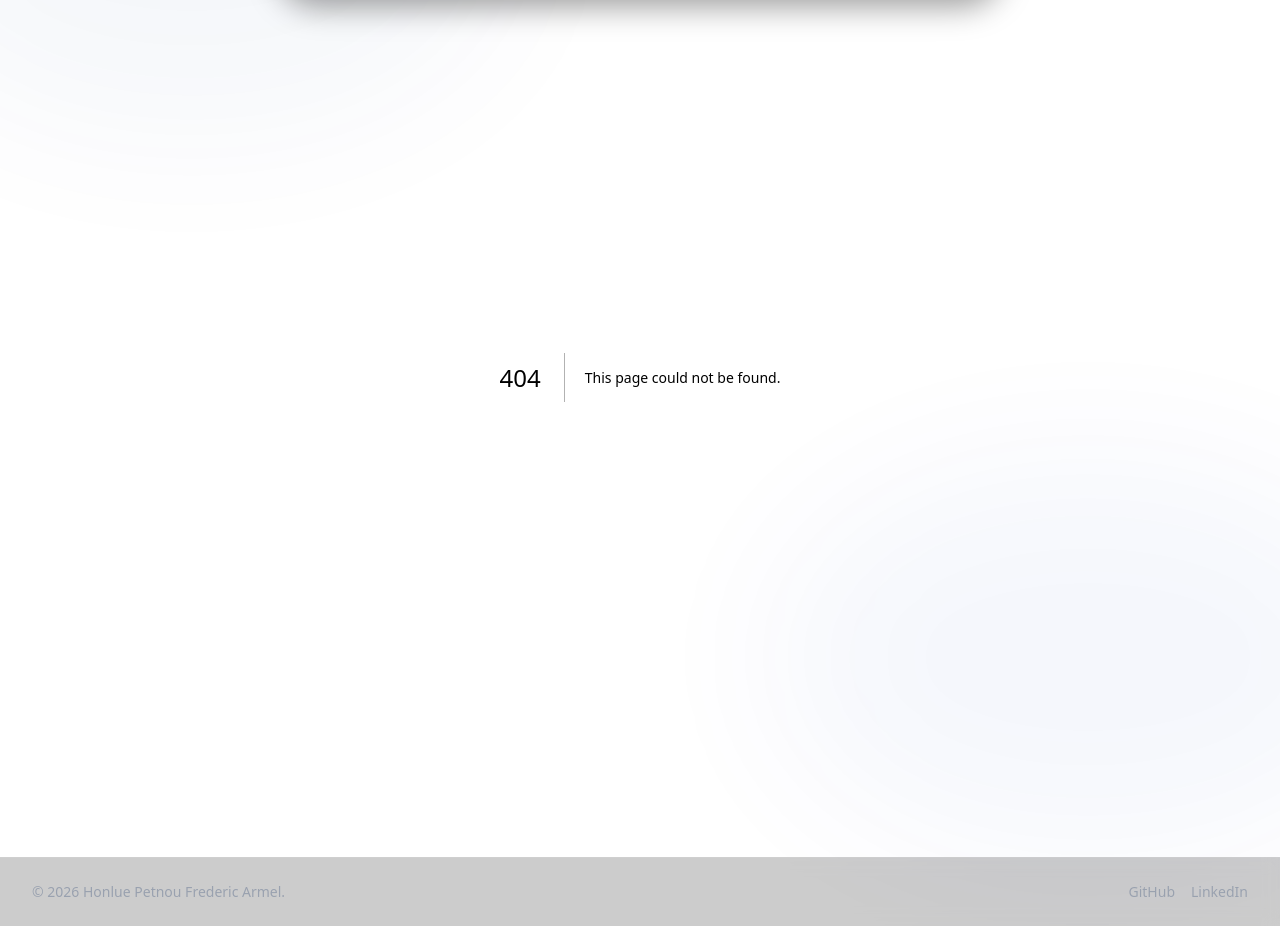
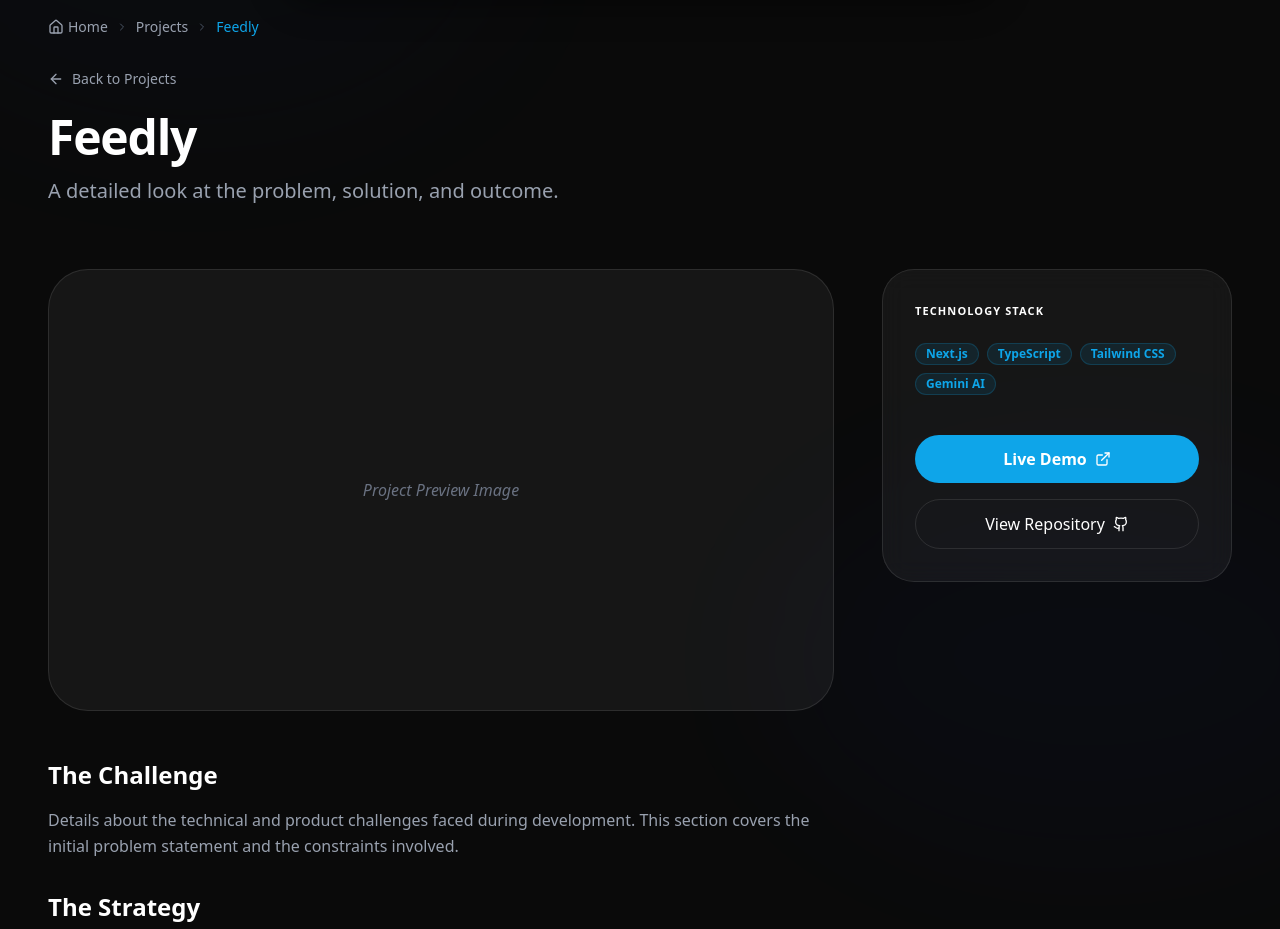
Before and after one commit to HonluePetnou/portofolio, a Next.js app in the folder frontend/: page /projects/feedly in a window 1280 px wide. Before the commit this address had no page. Shown: the part 103-1032 px from the top of the page. Built offline with nearby package versions, Linux system fonts and the light colour scheme.

Commit message:
feat: implement blog and projects sections with dedicated listing and detail pages, along with shared UI components like breadcrumbs and a navbar.

```diff
--- a/frontend/src/app/blog/[slug]/page.tsx
+++ b/frontend/src/app/blog/[slug]/page.tsx
@@ -1,13 +1,74 @@
 import { SectionHeader } from "@/components/shared/section-header";
+import { Breadcrumbs } from "@/components/shared/breadcrumbs";
+import Link from "next/link";
+import { ArrowLeft, Clock, Calendar } from "lucide-react";
 
-export default function BlogPostPage() {
+export default function BlogPostPage({ params }: { params: { slug: string } }) {
+  // In a real app, you'd fetch blog data based on params.slug
+  const postTitle = params.slug
+    .split("-")
+    .map((word) => word.charAt(0).toUpperCase() + word.slice(1))
+    .join(" ");
+
   return (
-    <div className="py-20 text-center">
-      <SectionHeader
-        title="Coming Soon"
-        subtitle="This article is currently being written."
+    <div className="py-10 max-w-4xl mx-auto px-4 md:px-8">
+      <Breadcrumbs
+        items={[
+          { label: "Blog", href: "/blog" },
+          { label: postTitle, href: `/blog/${params.slug}` },
+        ]}
       />
-      <p className="text-gray-400">Check back later for full content.</p>
+
+      <div className="mb-12">
+        <Link
+          href="/blog"
+          className="inline-flex items-center gap-2 text-sm text-gray-400 hover:text-white transition-colors mb-8"
+        >
+          <ArrowLeft className="w-4 h-4" />
+          Back to Insights
+        </Link>
+
+        <div className="flex gap-4 mb-6 text-sm text-gray-500">
+          <span className="flex items-center gap-1">
+            <Calendar className="w-4 h-4" />
+            Oct 12, 2025
+          </span>
+          <span className="flex items-center gap-1">
+            <Clock className="w-4 h-4" />5 min read
+          </span>
+        </div>
+
+        <SectionHeader title={postTitle} className="text-left mb-0" />
+      </div>
+
+      <article className="prose prose-invert prose-lg max-w-none">
+        <div className="aspect-video w-full rounded-[40px] bg-white/5 border border-white/10 flex items-center justify-center mb-12">
+          <span className="text-gray-500 italic">Article Illustration</span>
+        </div>
+
+        <p className="text-xl text-gray-300 leading-relaxed mb-8">
+          Detailed thoughts on {postTitle} will be presented here. This article
+          explores the deep intersections of quality engineering and product
+          strategy.
+        </p>
+
+        <h2 className="text-2xl font-bold text-white mb-4">Introduction</h2>
+        <p className="text-gray-400 leading-relaxed mb-6">
+          Setting the stage for a discussion on modern engineering practices.
+          Why {postTitle} matters in today's rapid-scaling environment.
+        </p>
+
+        <div className="p-8 rounded-[32px] bg-neon-blue/5 border border-neon-blue/20 my-10 italic text-gray-300">
+          "Quality is not an act, it is a habit. When integrated into the
+          product lifecycle, it becomes a competitive advantage."
+        </div>
+
+        <h2 className="text-2xl font-bold text-white mb-4">Core Principles</h2>
+        <p className="text-gray-400 leading-relaxed mb-6">
+          Exploring the fundamental pillars that make this approach successful.
+          Emphasis on automation, collaboration, and continuous feedback loops.
+        </p>
+      </article>
     </div>
   );
 }
--- a/frontend/src/app/blog/page.tsx
+++ b/frontend/src/app/blog/page.tsx
@@ -1,5 +1,6 @@
 import { GlassCard } from "@/components/ui/glass-card";
 import { SectionHeader } from "@/components/shared/section-header";
+import { Breadcrumbs } from "@/components/shared/breadcrumbs";
 import Link from "next/link";
 import { ArrowRight, BookOpen } from "lucide-react";
 import { Badge } from "@/components/ui/badge";
@@ -50,7 +51,9 @@
 
 export default function BlogPage() {
   return (
-    <div className="py-10">
+    <div className="py-10 max-w-7xl mx-auto px-4 md:px-8">
+      <Breadcrumbs items={[{ label: "Blog", href: "/blog" }]} />
+
       <SectionHeader
         title="Engineering Insights"
         subtitle="Thoughts on technology, product, and quality."
--- /dev/null
+++ b/frontend/src/app/projects/[slug]/page.tsx
@@ -0,0 +1,111 @@
+import { SectionHeader } from "@/components/shared/section-header";
+import { Breadcrumbs } from "@/components/shared/breadcrumbs";
+import { Badge } from "@/components/ui/badge";
+import Link from "next/link";
+import { ArrowLeft, ExternalLink, Github } from "lucide-react";
+
+export default function ProjectDetailsPage({
+  params,
+}: {
+  params: { slug: string };
+}) {
+  // In a real app, you'd fetch project data based on params.slug
+  // For now, we'll use placeholder content
+  const projectTitle = params.slug
+    .split("-")
+    .map((word) => word.charAt(0).toUpperCase() + word.slice(1))
+    .join(" ");
+
+  return (
+    <div className="py-10 max-w-7xl mx-auto px-4 md:px-8">
+      <Breadcrumbs
+        items={[
+          { label: "Projects", href: "/projects" },
+          { label: projectTitle, href: `/projects/${params.slug}` },
+        ]}
+      />
+
+      <div className="mb-12">
+        <Link
+          href="/projects"
+          className="inline-flex items-center gap-2 text-sm text-gray-400 hover:text-white transition-colors mb-6"
+        >
+          <ArrowLeft className="w-4 h-4" />
+          Back to Projects
+        </Link>
+
+        <SectionHeader
+          title={projectTitle}
+          subtitle="A detailed look at the problem, solution, and outcome."
+          className="text-left mb-0"
+        />
+      </div>
+
+      <div className="grid md:grid-cols-[1fr_350px] gap-12">
+        <div className="space-y-12">
+          {/* Main Content would go here */}
+          <div className="aspect-video w-full rounded-[40px] bg-white/5 border border-white/10 flex items-center justify-center">
+            <span className="text-gray-500 italic">Project Preview Image</span>
+          </div>
+
+          <div className="prose prose-invert max-w-none">
+            <h2 className="text-2xl font-bold text-white mb-4">
+              The Challenge
+            </h2>
+            <p className="text-gray-400 leading-relaxed">
+              Details about the technical and product challenges faced during
+              development. This section covers the initial problem statement and
+              the constraints involved.
+            </p>
+
+            <h2 className="text-2xl font-bold text-white mt-8 mb-4">
+              The Strategy
+            </h2>
+            <p className="text-gray-400 leading-relaxed">
+              How we approached the problem, the architectural decisions made,
+              and the specific technologies chosen to overcome obstacles.
+            </p>
+
+            <h2 className="text-2xl font-bold text-white mt-8 mb-4">
+              The Impact
+            </h2>
+            <p className="text-gray-400 leading-relaxed">
+              Measurable results, user feedback, and the overall outcome of the
+              project.
+            </p>
+          </div>
+        </div>
+
+        <aside className="space-y-8">
+          <div className="p-8 rounded-[32px] bg-white/5 border border-white/10 backdrop-blur-md">
+            <h3 className="text-lg font-bold text-white mb-6 uppercase tracking-widest text-[11px] text-gray-500">
+              Technology Stack
+            </h3>
+            <div className="flex flex-wrap gap-2">
+              {["Next.js", "TypeScript", "Tailwind CSS", "Gemini AI"].map(
+                (tech) => (
+                  <Badge
+                    key={tech}
+                    variant="outline"
+                    className="bg-neon-blue/10 border-neon-blue/20 text-neon-blue"
+                  >
+                    {tech}
+                  </Badge>
+                )
+              )}
+            </div>
+
+            <div className="mt-10 space-y-4">
+              <button className="w-full flex items-center justify-center gap-2 py-3 rounded-full bg-neon-blue text-white font-bold transition-all hover:shadow-[0_0_20px_rgba(14,165,233,0.4)]">
+                Live Demo <ExternalLink className="w-4 h-4" />
+              </button>
+              <button className="w-full flex items-center justify-center gap-2 py-3 rounded-full border border-white/10 text-white font-medium hover:bg-white/5 transition-all">
+                View Repository <Github className="w-4 h-4" />
+              </button>
+            </div>
+          </div>
+        </aside>
+      </div>
+    </div>
+  );
+}
--- a/frontend/src/app/projects/page.tsx
+++ b/frontend/src/app/projects/page.tsx
@@ -1,11 +1,12 @@
 import { ProjectCard, ProjectData } from "@/components/projects/project-card";
 import { SectionHeader } from "@/components/shared/section-header";
+import { Breadcrumbs } from "@/components/shared/breadcrumbs";
 import { Metadata } from "next";
 
 export const metadata: Metadata = {
-  title: "Projects | Frédéric Armel Petnou",
+  title: "Projects | Honlue Petnou Frederic Armel",
   description:
-    "Case studies of my work in Frontend Engineering, QA, and Product Development.",
+    "Case studies of my work in Frontend Engineering, QA, and Product Development by Honlue Petnou Frederic Armel.",
 };
 
 const projects: ProjectData[] = [
@@ -13,51 +14,39 @@
     title: "OneControl",
     description:
       "AI-integrated hackathon project optimizing resource management.",
-    problem:
-      "Inefficient manual tracking of resources led to waste and errors.",
-    solution:
-      "Integrated Gemini AI to predict usage patterns and automate reordering.",
+    image: "/projects/onecontrol.png",
     stack: ["Gemini AI", "Next.js", "Python"],
-    outcome:
-      "Secured 3rd place in Hackathon; demonstrated 20% potential efficiency gain.",
+    highlightedStack: "Gemini AI",
   },
   {
     title: "Feedly",
     description:
       "Health analytics application for personalized nutrition tracking.",
-    problem:
-      "Users struggled to correlate diet data with health metrics manually.",
-    solution:
-      "Built a FastAPI backend to process complex health data and serve real-time analytics.",
+    image: "/projects/feedly.png",
     stack: ["FastAPI", "Python", "React", "PostgreSQL"],
-    outcome:
-      "Successfully handled concurrent data streams for 500+ simulated users.",
+    highlightedStack: "PostgreSQL",
   },
   {
     title: "Tech Portfolio Directory",
     description: "Aggregator for tech portfolios with advanced filtering.",
-    problem:
-      "Finding inspiration for portfolios was fragmented across many sites.",
-    solution:
-      "Developed a web scraper and a centralized directory with visual previews.",
+    image: "/projects/portfolio-directory.png",
     stack: ["Next.js", "Firebase", "Puppeteer", "Tailwind CSS"],
-    outcome:
-      "Indexed over 100+ top-tier portfolios with sub-second search latency.",
+    highlightedStack: "Firebase",
   },
   {
     title: "Ubuntu App / Library Manager",
     description: "Desktop-grade library management system.",
-    problem: "Legacy library software was clunky and platform-dependent.",
-    solution:
-      "Created a modern, cross-platform interface managing thousands of book records.",
+    image: "/projects/ubuntu-lib.png", // Added image path
     stack: ["React", "Java EE", "Electron", "MySQL"],
-    outcome: "Reduced check-out time by 40% in user testing trials.",
+    highlightedStack: "Electron",
   },
 ];
 
 export default function ProjectsPage() {
   return (
-    <div className="py-10">
+    <div className="py-10 max-w-7xl mx-auto px-4 md:px-8">
+      <Breadcrumbs items={[{ label: "Projects", href: "/projects" }]} />
+
       <SectionHeader
         title="Selected Projects"
         subtitle="Case studies in reliability and impact."
--- a/frontend/src/components/home/projects-section.tsx
+++ b/frontend/src/components/home/projects-section.tsx
@@ -11,6 +11,7 @@
     description:
       "AI-integrated hackathon project optimizing resource management.",
     image: "/projects/onecontrol.png",
+    slug: "onecontrol",
     stack: ["Gemini AI", "Next.js", "Python"],
     highlightedStack: "Gemini AI",
   },
@@ -19,6 +20,7 @@
     description:
       "Health analytics application for personalized nutrition tracking.",
     image: "/projects/feedly.png",
+    slug: "feedly",
     stack: ["FastAPI", "Python", "React", "PostgreSQL"],
     highlightedStack: "PostgreSQL",
   },
@@ -26,6 +28,7 @@
     title: "Tech Portfolio Directory",
     description: "Aggregator for tech portfolios with advanced filtering.",
     image: "/projects/portfolio-directory.png",
+    slug: "tech-portfolio-directory",
     stack: ["Next.js", "Firebase", "Puppeteer", "Tailwind CSS"],
     highlightedStack: "Firebase",
   },
--- a/frontend/src/components/layout/navbar.tsx
+++ b/frontend/src/components/layout/navbar.tsx
@@ -68,6 +68,8 @@
     e: React.MouseEvent<HTMLAnchorElement>,
     href: string
   ) => {
+    // Only intercept and smooth scroll if we are already on the home page
+    if (pathname === "/") {
       if (href === "/") {
         e.preventDefault();
         window.scrollTo({ top: 0, behavior: "smooth" });
@@ -80,6 +82,8 @@
           element.scrollIntoView({ behavior: "smooth", block: "start" });
         }
       }
+    }
+    // If on a sub-page, the default link behavior (<a>) will navigate to the home page and jump to the anchor
   };
 
   // Avoid hydration mismatch
--- a/frontend/src/components/projects/project-card.tsx
+++ b/frontend/src/components/projects/project-card.tsx
@@ -11,6 +11,7 @@
   title: string;
   description: string;
   image: string;
+  slug: string;
   stack: string[];
   highlightedStack?: string;
   links?: {
@@ -25,7 +26,8 @@
 
 export function ProjectCard({ project }: ProjectCardProps) {
   return (
-    <GlassCard className="group flex flex-col p-0 overflow-hidden border-0 bg-transparent hover:bg-transparent shadow-none hover:shadow-none hover:-translate-y-2 transition-all duration-500">
+    <Link href={`/projects/${project.slug}`} className="block group">
+      <GlassCard className="flex flex-col p-0 overflow-hidden border-0 bg-transparent hover:bg-transparent shadow-none hover:shadow-none hover:-translate-y-2 transition-all duration-500">
         {/* Image Container */}
         <div className="relative aspect-16/10 w-full rounded-2xl overflow-hidden border border-white/10 mb-6">
           <Image
@@ -66,5 +68,6 @@
           </div>
         </div>
       </GlassCard>
+    </Link>
   );
 }
--- /dev/null
+++ b/frontend/src/components/shared/breadcrumbs.tsx
@@ -0,0 +1,43 @@
+"use client";
+
+import Link from "next/link";
+import { ChevronRight, Home } from "lucide-react";
+
+interface BreadcrumbItem {
+  label: string;
+  href: string;
+}
+
+interface BreadcrumbsProps {
+  items: BreadcrumbItem[];
+}
+
+export function Breadcrumbs({ items }: BreadcrumbsProps) {
+  return (
+    <nav className="flex items-center gap-2 mb-8 text-sm font-medium text-gray-400">
+      <Link
+        href="/"
+        className="flex items-center gap-1 hover:text-white transition-colors"
+      >
+        <Home className="w-4 h-4" />
+        <span>Home</span>
+      </Link>
+
+      {items.map((item, index) => (
+        <div key={item.href} className="flex items-center gap-2">
+          <ChevronRight className="w-3 h-3 text-gray-600" />
+          {index === items.length - 1 ? (
+            <span className="text-neon-blue">{item.label}</span>
+          ) : (
+            <Link
+              href={item.href}
+              className="hover:text-white transition-colors"
+            >
+              {item.label}
+            </Link>
+          )}
+        </div>
+      ))}
+    </nav>
+  );
+}
```
Lines whose indentation alone changed are shown as unchanged.
